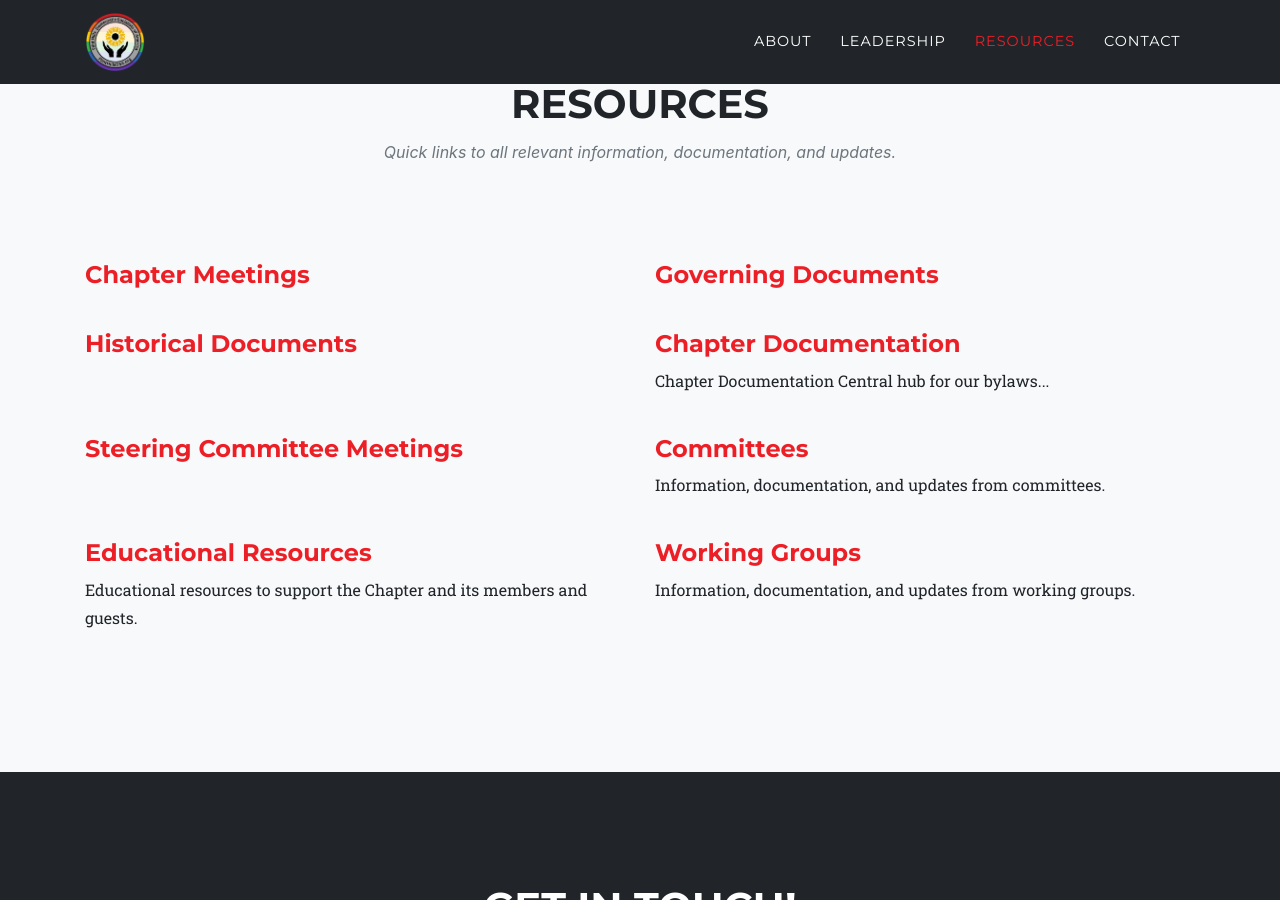
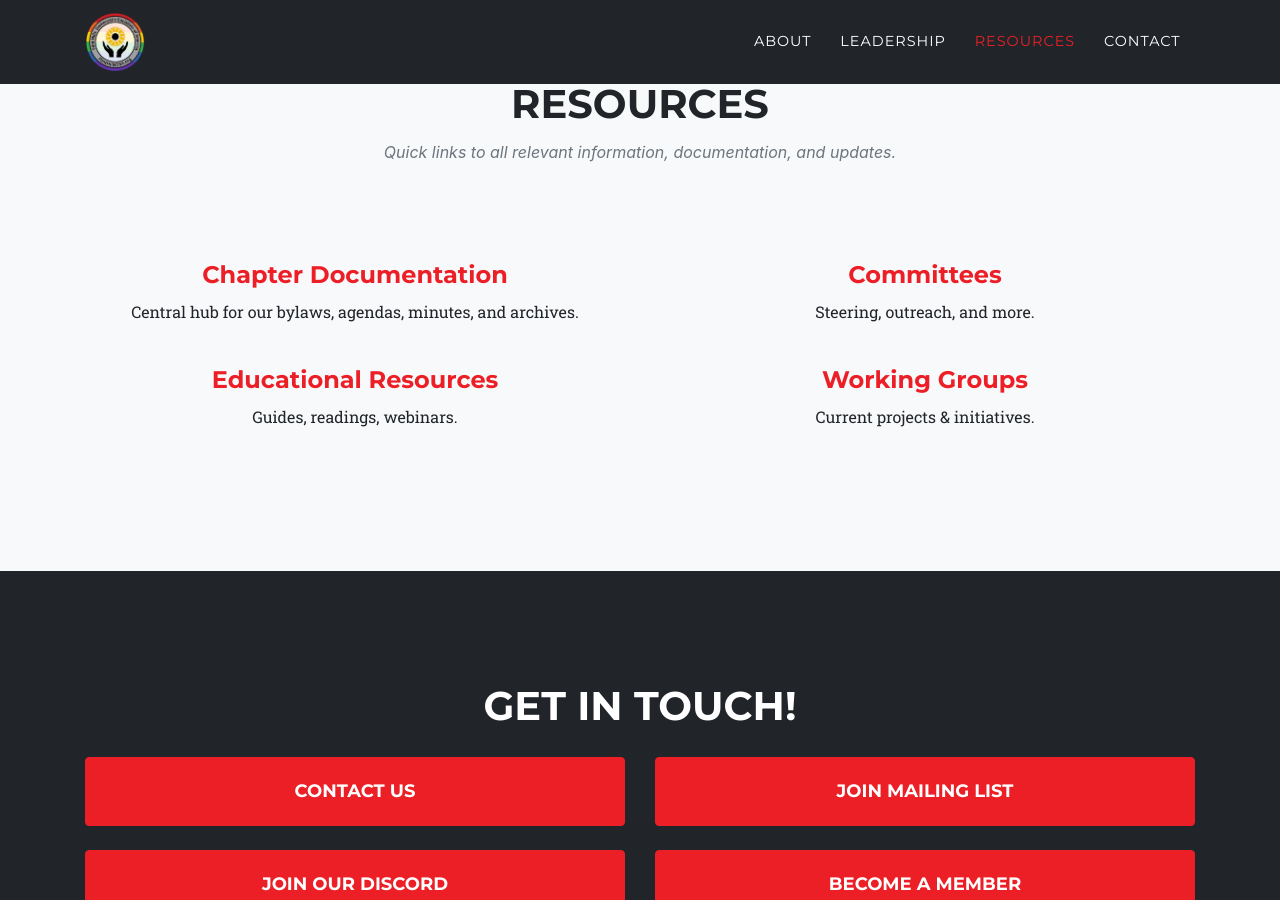
Before and after one commit to flinthillsdsa/website, a Jekyll site: the page built from index.md, in a window 1280 px wide and 900 px high, scrolled down 2963 px. Built offline with Jekyll 4.4.1, drawn with Linux system fonts in a browser that asks for light colours; some web fonts are replaced.

Commit message:
Update resources.html

```diff
--- a/_includes/resources.html
+++ b/_includes/resources.html
@@ -1,6 +1,7 @@
 <!-- _includes/resources.html -->
 <section id="resources" class="page-section bg-light">
   <div class="container">
+    <!-- Section header -->
     <div class="row text-center mb-4">
       <div class="col-lg-12">
         <h2 class="section-heading text-uppercase">Resources</h2>
@@ -9,18 +10,44 @@
         </h3>
       </div>
     </div>
+    <!-- Top-level resource grid (2×2) -->
     <div class="row justify-content-center align-items-start">
-      {% for res in site.resources %}
-        <div class="col-sm-12 col-md-6 mb-4">
-          <h4><a href="{{ res.url | relative_url }}">{{ res.title }}</a></h4>
-          <p>
-            {{ res.description
-              | default: res.content
-              | strip_html
-              | truncate: 100 }}
-          </p>
-        </div>
-      {% endfor %}
+      <!-- Chapter Documentation -->
+      <div class="col-sm-12 col-md-6 mb-4 text-center">
+        <h4>
+          <a href="{{ '/resources/chapter-documentation/' | relative_url }}">
+            Chapter Documentation
+          </a>
+        </h4>
+        <p>Central hub for our bylaws, agendas, minutes, and archives.</p>
+      </div>
+      <!-- Committees -->
+      <div class="col-sm-12 col-md-6 mb-4 text-center">
+        <h4>
+          <a href="{{ '/resources/committees/' | relative_url }}">
+            Committees
+          </a>
+        </h4>
+        <p>Steering, outreach, and more.</p>
+      </div>
+      <!-- Educational Resources -->
+      <div class="col-sm-12 col-md-6 mb-4 text-center">
+        <h4>
+          <a href="{{ '/resources/educational-resources/' | relative_url }}">
+            Educational Resources
+          </a>
+        </h4>
+        <p>Guides, readings, webinars.</p>
+      </div>
+      <!-- Working Groups -->
+      <div class="col-sm-12 col-md-6 mb-4 text-center">
+        <h4>
+          <a href="{{ '/resources/working-groups/' | relative_url }}">
+            Working Groups
+          </a>
+        </h4>
+        <p>Current projects &amp; initiatives.</p>
+      </div>
     </div>
   </div>
 </section>
```
